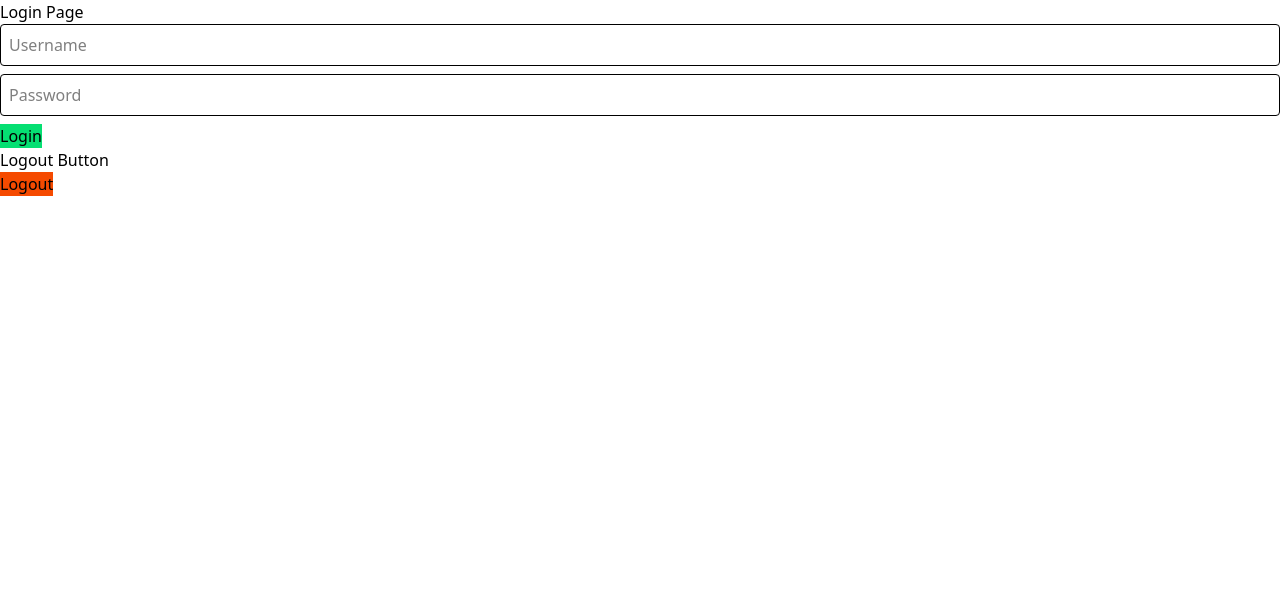
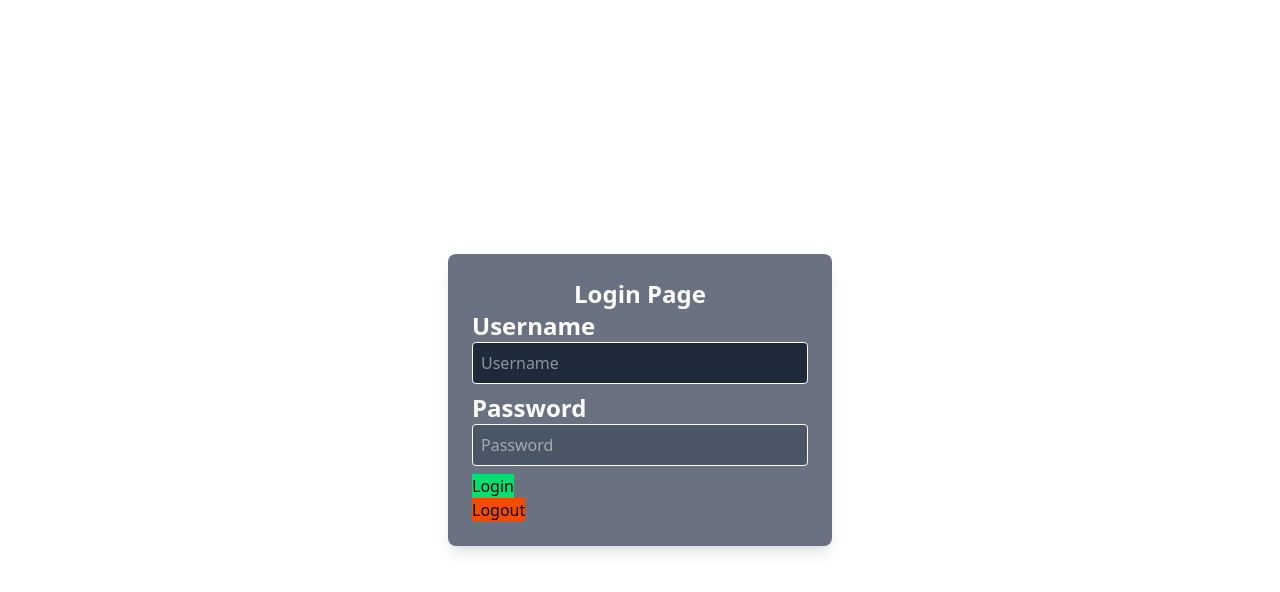
Before and after one commit to ntefera530/BackChannel, a React (Vite) app in the folder frontend/: page /login in a window 1280 px wide. Shown: the top 592 px of the page. Built offline with nearby package versions, Linux system fonts and the light colour scheme; no server answers.

Commit message:
Styled a simple login Page + code clean up

```diff
--- a/frontend/src/contexts/UserContext.jsx
+++ b/frontend/src/contexts/UserContext.jsx
@@ -32,6 +32,29 @@ export function UserProvider({children}){
 
       } catch (err) {
         const errorMessage = err.response?.data?.message || 'Login failed';
+        console.log("ERROR in USER CONTEXT");
+        return { success: false, error: errorMessage };
+      } finally {
+        setLoading(false);
+      }
+    };
+
+    const signup = async (username, password) => {
+      try {
+        setLoading(true);
+        console.log("Signup Start")
+        const response = await axios.post('http://localhost:5001/api/v1/auth/signup', {username,password}, {
+          withCredentials: true
+        });
+        console.log("Signup End")
+        setUsername(response.username);
+        setUserId(response.userId);
+        if(response.status === 200){
+          navigate("/home");
+        }
+
+      } catch (err) {
+        const errorMessage = err.response?.data?.message || 'Signup failed';
         console.log("ERROR in USER CONTEXT");
         return { success: false, error: errorMessage };
       } finally {
--- a/frontend/src/pages/LoginPage.jsx
+++ b/frontend/src/pages/LoginPage.jsx
@@ -15,8 +15,7 @@ function LoginPage(){
     const handleSubmit = async(e) => {
         e.preventDefault();
         // Here you would typically send the username and password to your backend for authentication
-        console.log("Username:", username);
-        console.log("Password:", password);
+        console.log("Username: ", username, ", Password: ", password);
 
         login(username, password)
 
@@ -33,17 +32,26 @@ function LoginPage(){
     }
 
     return(
-        <div>
-            <h1> Login Page</h1>
-            <form onSubmit={handleSubmit}>
-                <input onChange={handleChangeUsername} type="text" placeholder="Username" className="border rounded p-2 mb-2 w-full" />
-                <input onChange={handleChangePassword} type="password" placeholder="Password" className="border rounded p-2 mb-2 w-full" />
-                <button className="bg-green-400" type="submit">Login</button>
-            </form>
-            <div>
-                <h1>Logout Button</h1>
-                <button className="bg-orange-600" onClick={logout}> Logout</button>
+        <div className="flex min-h-screen items-center justify-center">
+            <div className=" bg-gray-500 p-6 rounded-lg shadow-lg w-96">
+                <h1 className="text-2xl font-bold text-center text-white"> Login Page</h1>
+                <form onSubmit={handleSubmit}>
+                    <div>
+                        <label className="text-2xl font-bold text-center text-white">Username</label>
+                        <input onChange={handleChangeUsername} type="text" placeholder="Username" value={username} className="bg-gray-800 border rounded p-2 mb-2 w-full text-white"  />
+                    </div>
+                    <div>
+                        <label className="text-2xl font-bold text-center text-white"> Password</label>
+                        <input onChange={handleChangePassword} type="password" placeholder="Password" value={password} className=" bg-gray-600 border rounded p-2 mb-2 w-full text-white" />
+                    </div>
+                    <button className="bg-green-400" type="submit">Login</button>
+                </form>
+                <div>
+                    <button className="bg-orange-600" onClick={logout}> Logout</button>
+                </div>
             </div>
+
+
         </div>
     )
 }
--- a/frontend/src/pages/SignUpPage.jsx
+++ b/frontend/src/pages/SignUpPage.jsx
@@ -1,27 +1,22 @@
 import { useState } from "react";
 import axios from 'axios'
+
+import { useContext } from 'react';
+
 function SignUpPage(){
-    let [username, setUsername] = useState("");
-    let [password, setPassword] = useState("");
+    const [username, setUsername] = useState("");
+    const [password, setPassword] = useState("");
+    const {signup} = useContext(UserContext); //my User Context
 
     const handleSubmit = async(e) => {
         e.preventDefault();
         // Here you would typically send the username and password to your backend for authentication
-        console.log("Username:", username);
-        console.log("Password:", password);
+        console.log("Username: ", username, ", Password: ", password);
 
         try {
-            const response = await axios.post('http://localhost:5001/api/v1/auth/signup', {
-              username,
-              password
-            });
-            console.log('Signup success:', response.data);
-
-            if (response.data.token) {
-                localStorage.setItem('authToken', response.data.token);
-            }
-
-          } catch (err) {
+            signup(username, password);
+        }
+        catch (err) {
             console.error('Signup error:', err.response?.data || err.message);
         }
 
```
Also changed, not shown: 1 other file (tests, documents, lock files or other folders).
